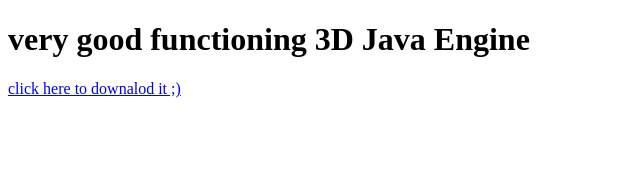
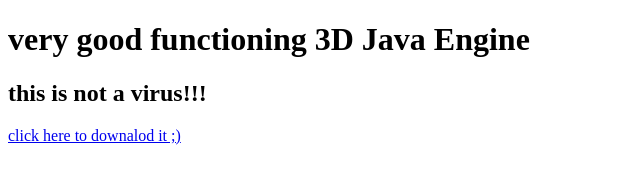
Before and after one commit to TheFreeDuck/3d-Engine, a plain HTML site: page index.html in a window 1280 px wide. Shown: the whole page, without its empty margins (0-640 px from the left). Drawn offline with Linux system fonts and the light colour scheme.

Commit message:
not a virus

```diff
--- a/index.html
+++ b/index.html
@@ -16,6 +16,7 @@
     <header>
         <h1>very good functioning 3D Java Engine</h1>
     </header>
+    <h2>this is not a virus!!!</h2>
     <p><a href="jar/3D.jar">click here to downalod it ;)</a></p>
     </body>
 </html>
```
